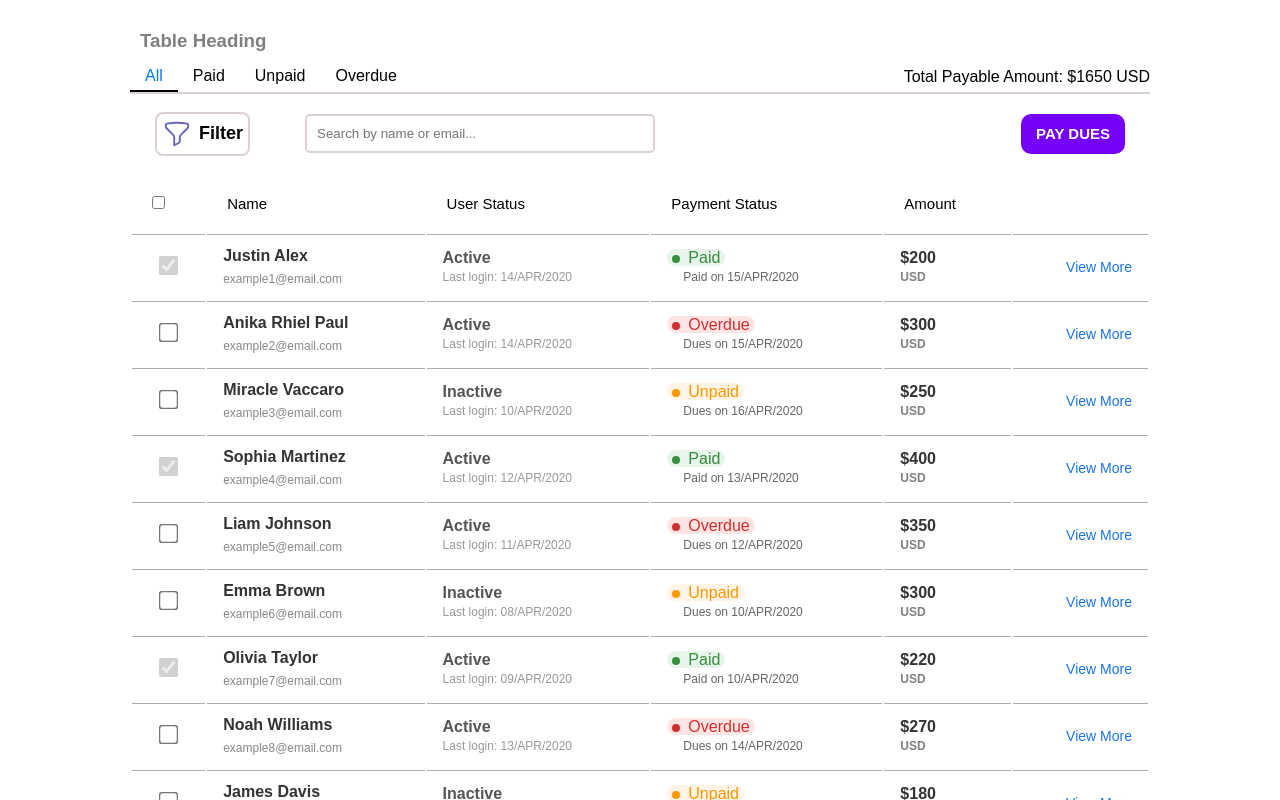
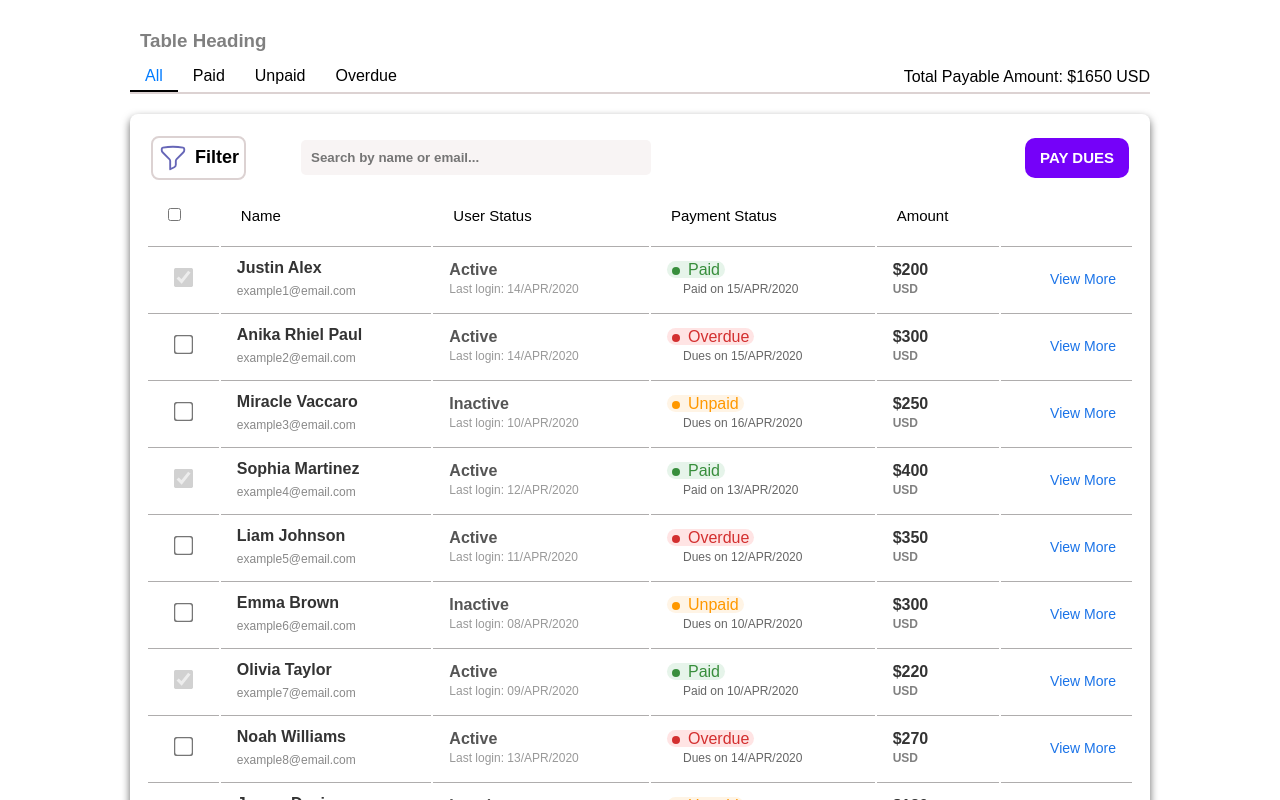
Before and after one commit to adeyemithecoder/admin-data-table, a Vue app: page / in a window 1280 px wide. Shown: the top 800 px of the page. Built offline with nearby package versions, Linux system fonts and the light colour scheme.

Commit message:
edit style

```diff
--- a/src/components/DataTable.vue
+++ b/src/components/DataTable.vue
@@ -2,9 +2,10 @@
 import { computed } from 'vue'
 import { useUserStore } from '@/stores/userStore'
 import TableRow from './TableRow.vue'
+import SearchAndSort from './SearchAndSort.vue'
 
 export default {
-  components: { TableRow },
+  components: { TableRow, SearchAndSort },
   setup() {
     const userStore = useUserStore()
 
@@ -24,6 +25,8 @@ export default {
 
 <template>
   <div class="admin-data-table">
+    <SearchAndSort />
+
     <table class="table">
       <thead>
         <tr>
@@ -44,6 +47,14 @@ export default {
 </template>
 
 <style>
+.admin-data-table {
+  box-shadow: 0 4px 8px rgba(0, 0, 0, 0.6);
+  border-radius: 8px;
+  padding: 16px;
+  background-color: #fff;
+  margin-top: 20px;
+}
+
 .table {
   width: 100%;
 }
--- a/src/components/FiltersComponent.vue
+++ b/src/components/FiltersComponent.vue
@@ -1,12 +1,8 @@
 <script>
-import SearchAndSort from './SearchAndSort.vue'
 import { computed } from 'vue'
 import { useUserStore } from '@/stores/userStore'
 
 export default {
-  components: {
-    SearchAndSort,
-  },
   setup() {
     const userStore = useUserStore()
 
@@ -45,8 +41,6 @@ export default {
 
       <span>Total Payable Amount: ${{ totalPayable }} USD</span>
     </div>
-
-    <SearchAndSort />
   </div>
 </template>
 
--- a/src/components/SearchAndSort.vue
+++ b/src/components/SearchAndSort.vue
@@ -73,7 +73,7 @@ export default {
   display: flex;
   justify-content: space-between;
   align-items: center;
-  padding: 10px 25px;
+  padding: 0 5px;
 }
 
 .wrapper {
@@ -91,7 +91,9 @@ export default {
   margin: 10px 0;
   border-radius: 5px;
   outline: none;
-  border: 2px solid rgb(220, 210, 210);
+  border: none;
+  background-color: rgb(248, 244, 244);
+  font-weight: bold;
 }
 .sorting-options {
   position: relative;
```
